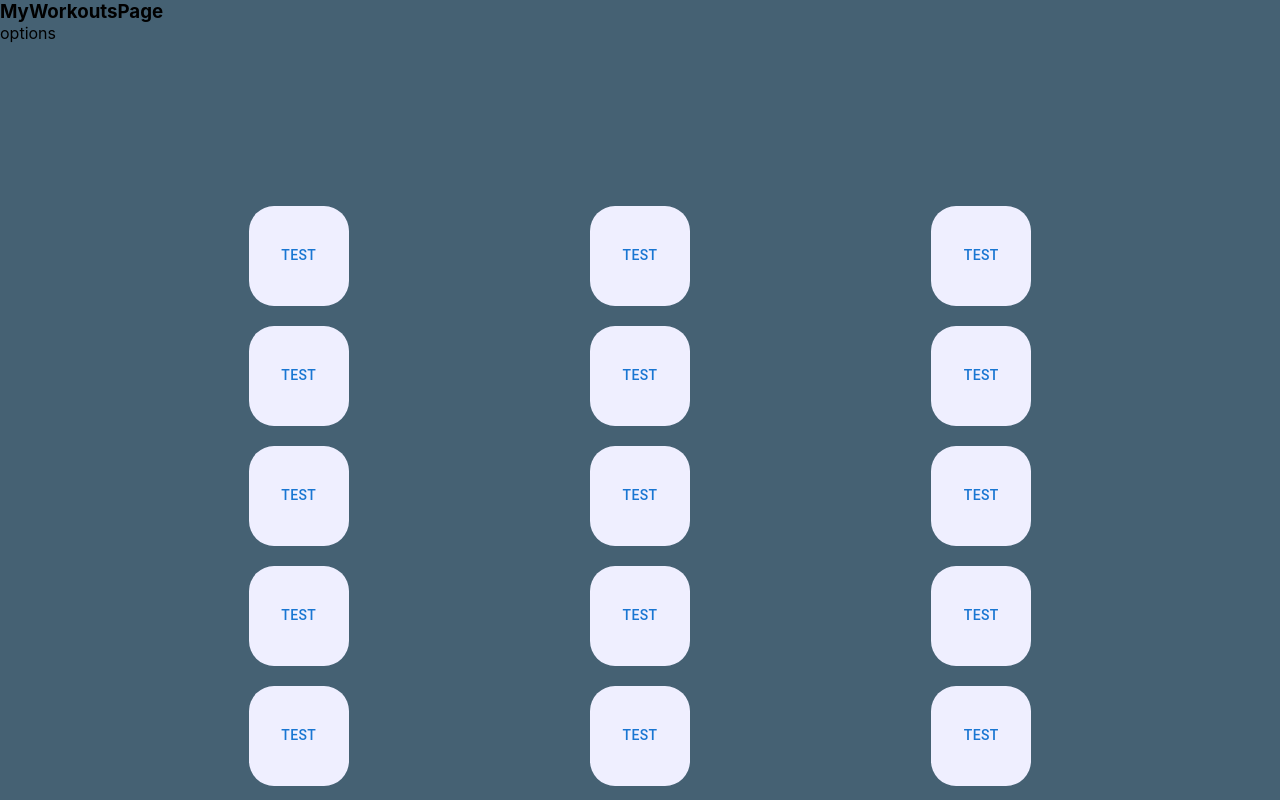
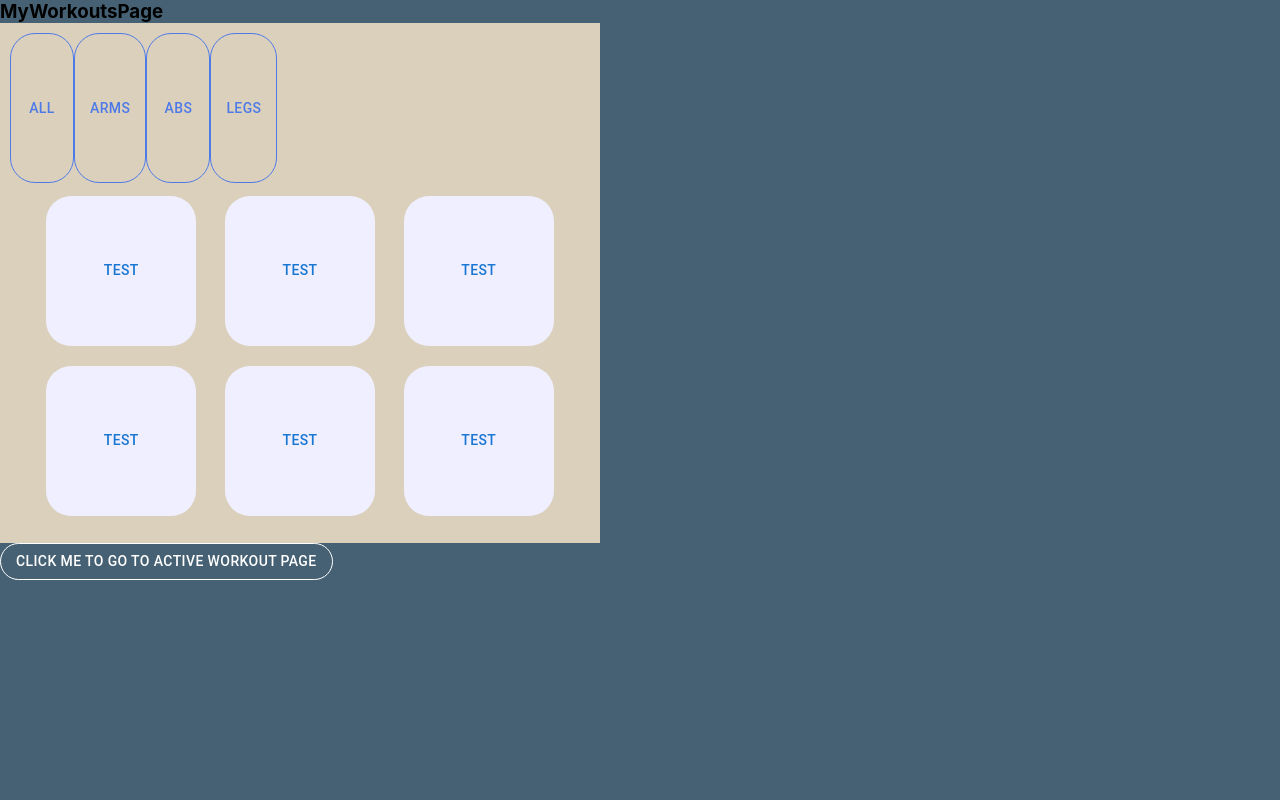
Before and after one commit to elainelin313/buildup, a React (Create React App) app: page /myworkoutspage in a window 1280 px wide. Shown: the top 800 px of the page. Built offline with nearby package versions, Linux system fonts and the light colour scheme.

Commit message:
more styling

```diff
--- a/src/Components/CreateWorkoutPage.js
+++ b/src/Components/CreateWorkoutPage.js
@@ -1,15 +1,8 @@
 import OptionButton from './OptionButton.js';
 import NavButton from './NavButton.js';
-import Typography from '@mui/material/Typography';
-import theme from './Theme.js';
 import { useNavigate } from "react-router-dom";
-import { styled } from '@mui/material/styles';
 import './CreateWorkoutPage.css';
-
-const StyledTypography = styled(Typography)(() => ({
-    color: '#ffffff',
-    fontFamily: theme.typography.fontFamily,
-}));
+import StyledTypography from './StyledTypography.js'
 
 function CreateWorkoutPage() {
     let navigate = useNavigate();
--- a/src/Components/MyWorkoutsPage.css
+++ b/src/Components/MyWorkoutsPage.css
@@ -23,14 +23,12 @@
   grid-gap: calc(var(--gutter) / 2);
   grid-template-columns: 10px repeat(var(--total), calc(50% - var(--gutter) * 2)) 10px;
   grid-template-rows: minmax(150px, 1fr);
-
   overflow-x: scroll;
   scroll-snap-type: x proximity;
   padding-bottom: calc(.75 * var(--gutter));
   margin-bottom: calc(-.25 * var(--gutter));
 }
 
-.scroll:before,
 .scroll:after {
   content: '';
 }
@@ -43,7 +41,7 @@ body {
 }
 
 .MyWorkoutsPage {
-
+    height: 100vh;
 }
 
 ul {
@@ -58,14 +56,13 @@ h3 {
 }
 
 .gallery {
-  width: 100%;
-  height: 667px;
+  width: 600px;
+  height: 500px;
   background: #DBD0BC;
   overflow-y: scroll;
 }
 
 .scroll > li,
-
 .trio {
   scroll-snap-align: center;
   padding: calc(var(--gutter) / 2 * 1.5);
@@ -74,9 +71,7 @@ h3 {
   justify-content: space-evenly;
 }
 
-.card {
-    width: 50px;
-    height: 100px;
-    border-radius: 8px;
-    justify-content: center;
+.multi-select-options {
+    display: flex;
+    flex-direction: row;
 }
--- a/src/Components/MyWorkoutsPage.js
+++ b/src/Components/MyWorkoutsPage.js
@@ -6,10 +6,12 @@ import { styled } from '@mui/material/styles';
 import theme from './Theme.js';
 import NavButton from './NavButton.js';
 import './MyWorkoutsPage.css';
+import StyledTypography from './StyledTypography.js';
+import OptionButton from './OptionButton.js';
 
 const PoseCard = styled(Button)(() => ({
-    width: 100,
-    height: 100,
+    width: 150,
+    height: 150,
     justifyContent: 'center',
     backgroundColor: theme.palette.background.paper,
     borderColor: '#ffffff',
@@ -35,10 +37,14 @@ function MyWorkoutsPage() {
       <div className="MyWorkoutsPage">
           <h3>MyWorkoutsPage</h3>
           <div className="column">
+            <div className="gallery">
+                <div className="scroll">
                     <div className="multi-select-options">
-                options
+                        <OptionButton text="all"/>
+                        <OptionButton text="arms"/>
+                        <OptionButton text="abs"/>
+                        <OptionButton text="legs"/>
                     </div>
-            <div className="scroll">
                     <div class="trio">
                         <PoseCard>test</PoseCard>
                         <PoseCard>test</PoseCard>
@@ -70,6 +76,7 @@ function MyWorkoutsPage() {
                         <PoseCard>test</PoseCard>
                     </div>
                 </div>
+            </div>
             <NavButton
                 onClick={() => goToActiveWorkoutPage()}
                 variant="outlined"
--- /dev/null
+++ b/src/Components/StyledTypography.js
@@ -0,0 +1,10 @@
+import theme from './Theme.js';
+import { styled } from '@mui/material/styles';
+import Typography from '@mui/material/Typography';
+
+const StyledTypography = styled(Typography)(() => ({
+    color: '#ffffff',
+    fontFamily: theme.typography.fontFamily,
+}));
+
+export default StyledTypography;
```
Lines whose indentation alone changed are shown as unchanged.
